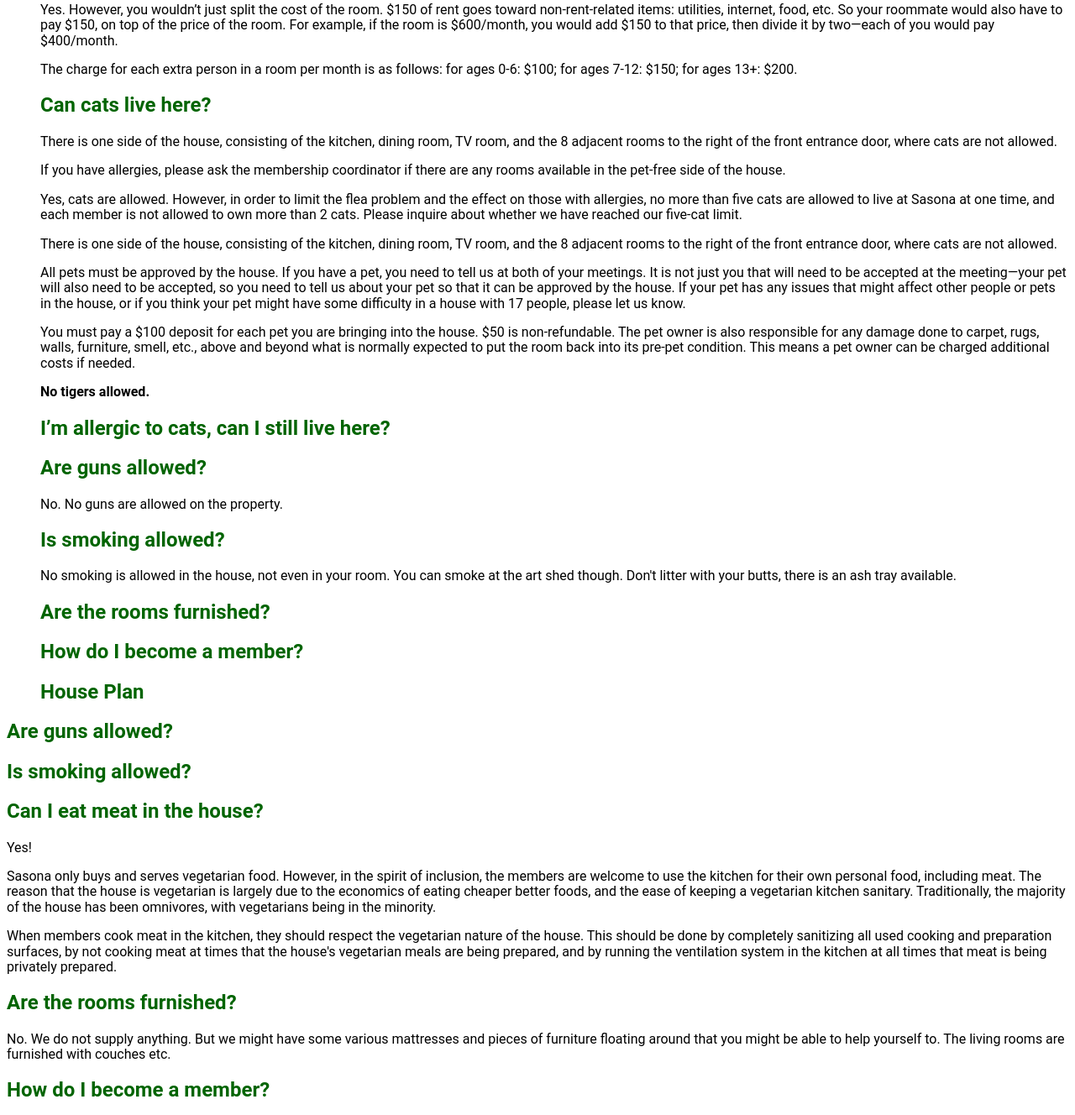
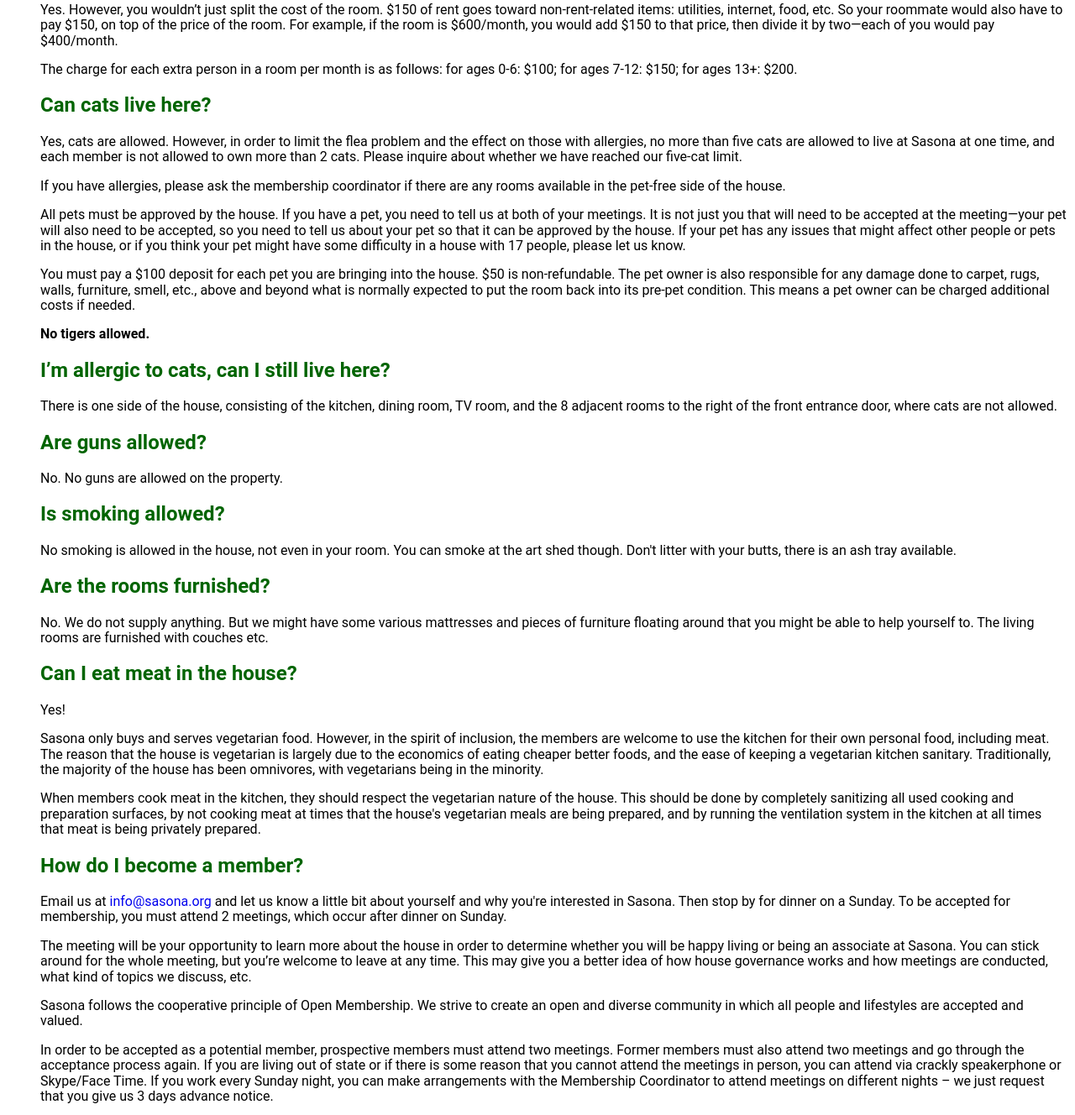
Before and after one commit to MatthewMaker/Sasona, a plain HTML site: page FAQ.html in a window 1280 px wide. Shown: the part 2432-3760 px from the top of the page at 84% size. Drawn offline with nearby package versions, Linux system fonts and the light colour scheme; files that its build step writes are made by us from their sources.

Commit message:
Edit FAQ
made some more edits

```diff
--- a/FAQ.html
+++ b/FAQ.html
@@ -83,24 +83,34 @@
 <p>Being a member at Sasona will give you the amazing opportunity to take part in an ever-evolving experiment in democracy, self-management, cooperation, and community. You will have the opportunity to learn many skills, such as cooking, gardening, landscaping, maintenance, bookkeeping, accounting, conflict resolution, meeting facilitation, public speaking, etc. You will be a part of the worldwide cooperative movement, and you will be able to attend the annual co-op conference in Ann Arbor, Michigan (See:<a href="http://nasco.coop/institute/" target="_blank"title="NASCO insitute"> NASCO Conference</a> ). You will meet interesting people that you might have never had the opportunity to meet if you were not living in community.</p>
 
  <li><h2>How much is the deposit?</h2> </li>
+
 <p>Before you move in, you must pay a refundable $500 deposit. The first month’s rent is also due when you move in.The deposit for associate members is $80</p>
+
 <li><h2>How much is rent?</h2> </li>
-          <p> Rent varies from $559 to $874, depending on the size of the room. Visit our house layout page for an idea of room costs: <a href="tour.html"title="Virtual tour" target="_blank">House Plan</a>An associate membership, which inlcudes meals and use of all utilities,is $80 per month </p>
+
+<p> Rent varies from $559 to $874, depending on the size of the room. Visit our house layout page for an idea of room costs: <a href="tour.html"title="Virtual tour" target="_blank">House Plan</a> An associate membership, which inlcudes meals and use of all utilities,is $80 per month </p>
 
 <li><h2>What does rent pay for?</h2> </li>
+
 <p>Rent covers all utilities and bills, internet connection in every room, wireless connection throughout most of the house, a printer with scanner and copier functions, TV/DVD/VCR, three living rooms, a big backyard, vegetarian dinner seven nights a week (although meat eaters are welcome and in fact the majority of the house eats meat), a stocked kitchen, and free laundry facility.</p>
 
 <li><h2>What is the length of the lease I have to sign?</h2></li>
 <p>Contracts must be for at least 6 months.</p>
+
 <li><h2>How long is the waiting list?</h2> </li>
 
 <p>We have a list of people who have been accepted as potential members. When a room opens up, we contact everyone who has been accepted, in order of acceptance. If several people are interested in a room, and they are able to move in when the room is available and pay the deposit right away, then who gets the room will be determined based on several factors, such as who attended their second meeting first (i.e. who is higher on the “waiting list”). So we can’t really say for sure how many people want the room until we offer it to everyone and get responses.</p>
 
 <p>Who is higher on the waiting list is important, but the <em>most</em> important factors determining whether you get a room are the flexibility of your living situation (whether you can move in as soon as a room is open), whether you can pay the deposit right away, and whether you check your email regularly to receive the updates about room openings. </p>
+
 <li><h2>What’s the chance that I’ll get a room?</h2> </li>
+
 <p>It’s hard to say. The only thing we can tell you for sure is that you have no chance of getting a room if you don’t attend two meetings and become accepted as a potential member. We can also tell you that attending two meetings as soon as possible will improve your chances, because you’ll be higher on the waiting list. Typically there are only a few people interested in an opening at a certain time, so if you are interested, and you are available to move in when the room opens, you have a good shot of getting the room. </p>
+
 <li><h2>How does house governance work?</h2></li>
+
 <p>We have house meetings every Sunday night. Every member is welcome to write items on the agenda for discussion or voting. More than a 75% majority is required to pass a motion. It’s exciting to take part in a truly member-owned, member-run organization!</p>
+
 <li><h2>Who cooks and cleans and pays the bills?</h2></li>
           <p>We do!  This means that all 17 members of the household have vital roles to play in the daily functioning of the house.  We divide all necessary tasks up into an organized labor system to ensure that the house runs as smoothly as possible.</p>
           <li><h2>How does the Labor System work?</h2></li>
@@ -117,13 +127,9 @@
 
 <p>The charge for each extra person in a room per month is as follows: for ages 0-6: $100; for ages 7-12: $150; for ages 13+: $200. </p>
           <li><h2>Can cats live here?</h2></li>
-          <p>There is one side of the house, consisting of the kitchen, dining room, TV room, and the 8 adjacent rooms to the right of the front entrance door, where cats are not allowed.</p>
-
+            <p>Yes, cats are allowed. However, in order to limit the flea problem and the effect on those with allergies, no more than five cats are allowed to live at Sasona at one time, and each member is not allowed to own more than 2 cats. Please inquire about whether we have reached our five-cat limit.</p>
           <p>If you have allergies, please ask the membership coordinator if there are any rooms available in the pet-free side of the house.
 </p>
-           <p>Yes, cats are allowed. However, in order to limit the flea problem and the effect on those with allergies, no more than five cats are allowed to live at Sasona at one time, and each member is not allowed to own more than 2 cats. Please inquire about whether we have reached our five-cat limit.</p>
-
-<p>There is one side of the house, consisting of the kitchen, dining room, TV room, and the 8 adjacent rooms to the right of the front entrance door, where cats are not allowed.</p>
 
 <p>All pets must be approved by the house. If you have a pet, you need to tell us at both of your meetings. It is not just you that will need to be accepted at the meeting—your pet will also need to be accepted, so you need to tell us about your pet so that it can be approved by the house. If your pet has any issues that might affect other people or pets in the house, or if you think your pet might have some difficulty in a house with 17 people, please let us know.</p>
 
@@ -131,29 +137,18 @@
 <b>No tigers allowed.</b>
 
           <li><h2>I’m allergic to cats, can I still live here?</h2> </li>
-
-
-
+          <p>There is one side of the house, consisting of the kitchen, dining room, TV room, and the 8 adjacent rooms to the right of the front entrance door, where cats are not allowed.</p>
 
   <li><h2>Are guns allowed?</h2></li>
 
 <p>No. No guns are allowed on the property.</p>
+
 <li><h2>Is smoking allowed?</h2></li>
 
 <p> No smoking is allowed in the house, not even in your room. You can smoke at the art shed though. Don't litter with your butts, there is an ash tray available.</p>
           <li><h2>Are the rooms furnished?</h2> </li>
-          <li><h2>How do I become a member?</h2> </li>
-          <li><h2>House Plan</h2></li>
-        </ul>
-
-
-
-<h2>Are guns allowed?</h2>
-
-
-<h2>Is smoking allowed?</h2>
-
-<h2>Can I eat meat in the house?</h2>
+          <p>No. We do not supply anything. But we might have some various mattresses and pieces of furniture floating around that you might be able to help yourself to. The living rooms are furnished with couches etc.</p>
+          <li><h2>Can I eat meat in the house?</h2></li>
 
 <p>Yes!</p>
 
@@ -161,11 +156,8 @@
 
 <p>When members cook meat in the kitchen, they should respect the vegetarian nature of the house. This should be done by completely sanitizing all used cooking and preparation surfaces, by not cooking meat at times that the house's vegetarian meals are being prepared, and by running the ventilation system in the kitchen at all times that meat is being privately prepared.</p>
 
-    <h2>Are the rooms furnished?</h2>
 
-<p>No. We do not supply anything. But we might have some various mattresses and pieces of furniture floating around that you might be able to help yourself to. The living rooms are furnished with couches etc.</p>
-
-<h2>How do I become a member?</h2>
+          <li><h2>How do I become a member?</h2> </li>
           <p>
 Email us at  <a href="mailto:info@sasona.org">info@sasona.org</a> and let us know a little bit about yourself and why you're interested in Sasona. Then stop by for dinner on a Sunday. To be accepted for membership, you must attend 2 meetings, which occur after dinner on Sunday.
 </p>
@@ -219,8 +211,9 @@ Meetings are generally held on Sunday nights around 7:30pm. Please show up at 7p
 <p>
 It’s best to contact the Membership Coordinator beforehand to let them know you are planning on attending the meeting. But if you show up out of the blue, that’s works too. Just let yourself in the front door and let people know you’re here to check out the house—we’ll be expecting visitors. You can ask if the membership coordinator is around to give you a tour, or whoever you meet can give you a tour (unless they’re busy cooking dinner).
 </p>
-    <h2>House Plan</h2>
+          <li><h2>House Plan</h2></li>
         <img src="images/houseplan.gif">
+        </ul>
 </section>
     <section id="social">
 
```
Also changed, not shown: links.html (+2 -5 lines). Lines whose indentation alone changed are shown as unchanged.
